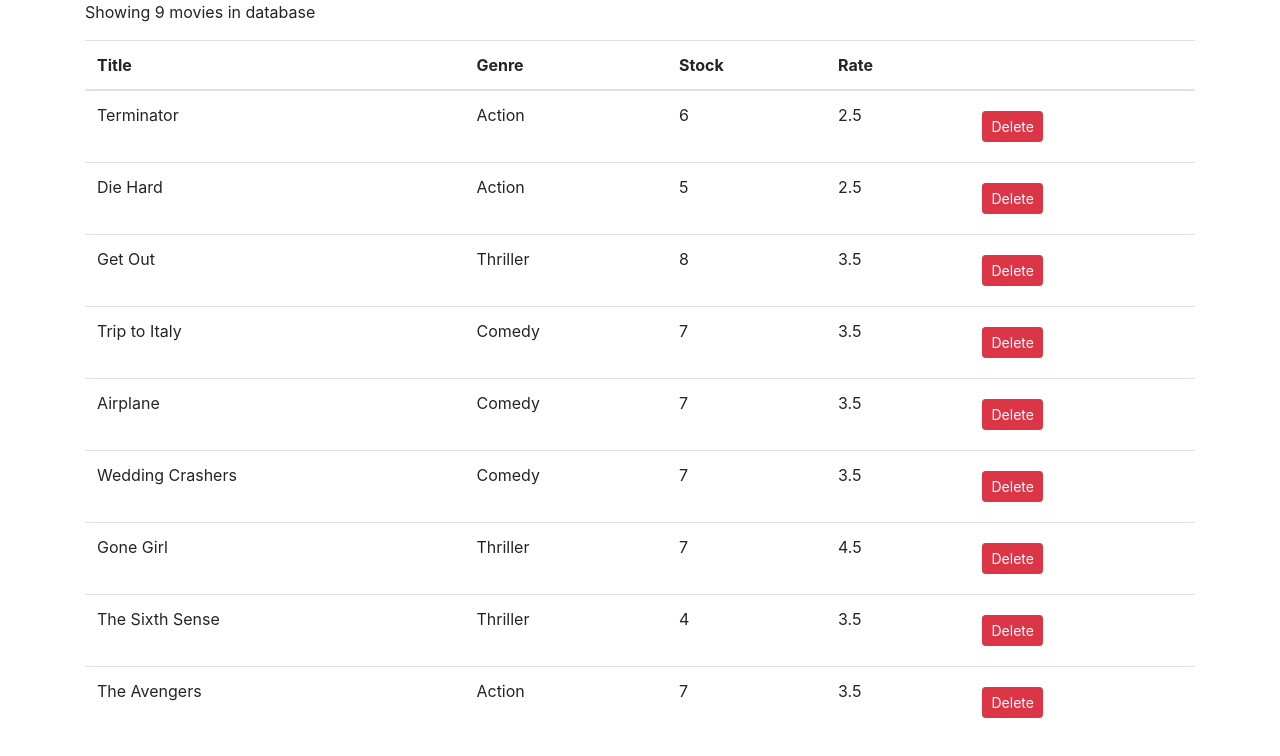
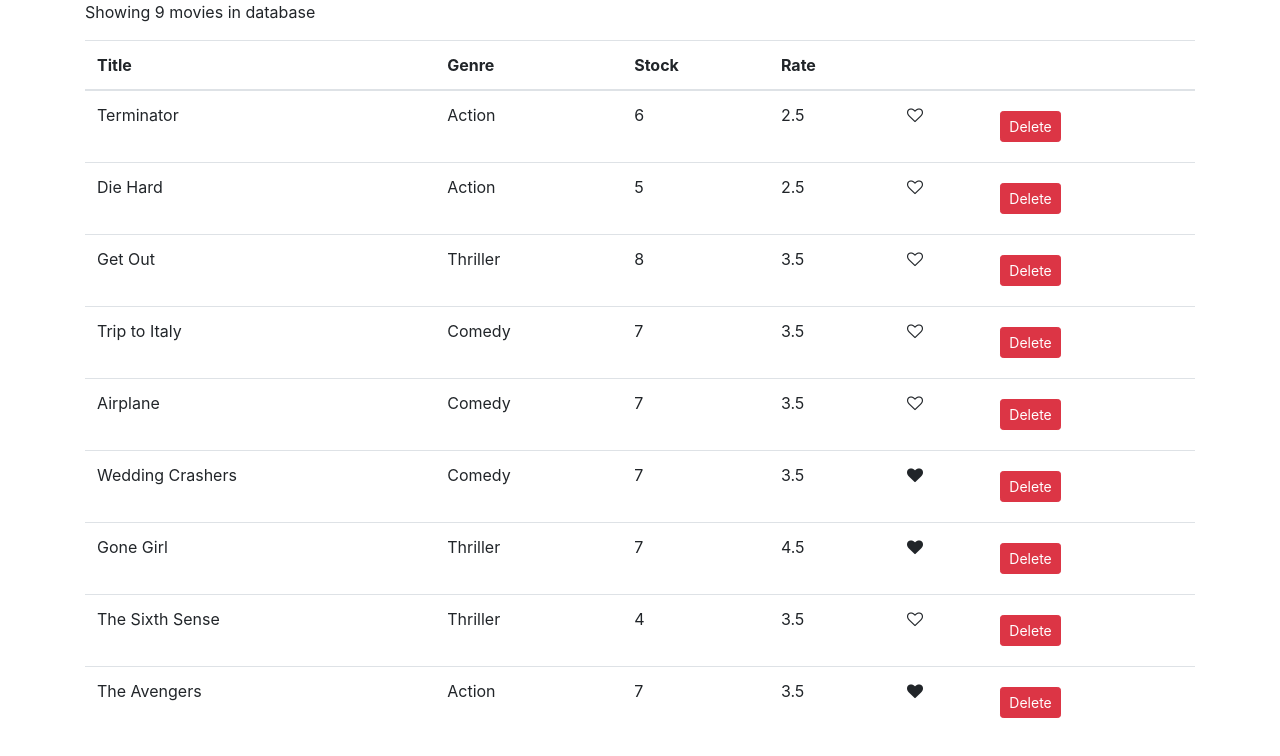
Before and after one commit to codewithz/sony-movies-app, a React (Create React App) app: page / in a window 1280 px wide. Shown: the top 756 px of the page. Built offline with nearby package versions, Linux system fonts and the light colour scheme.

Commit message:
Like Component

```diff
--- a/package.json
+++ b/package.json
@@ -7,6 +7,7 @@
     "@testing-library/react": "^12.1.2",
     "@testing-library/user-event": "^13.5.0",
     "bootstrap": "^4.1.1",
+    "font-awesome": "^4.7.0",
     "react": "^17.0.2",
     "react-dom": "^17.0.2",
     "react-scripts": "5.0.0",
--- a/src/components/MoviesComponent.jsx
+++ b/src/components/MoviesComponent.jsx
@@ -1,5 +1,6 @@
 import React, { useState } from 'react'
 import { getMovies } from '../services/fakeMovieService'
+import Like from './common/Like';
 
 export default function MoviesComponent() {
 
@@ -12,6 +13,14 @@
     }
 
     const count = movies.length;
+
+    const handleLike = (movie) => {
+        const moviesClone = [...movies];
+        const index = moviesClone.indexOf(movie);
+        moviesClone[index] = { ...movies[index] }
+        moviesClone[index].liked = !moviesClone[index].liked;
+        setMovies(moviesClone);
+    }
 
     if (count === 0) {
         return <p>There are no movies in the database</p>
@@ -27,6 +36,7 @@
                         <th>Stock</th>
                         <th>Rate</th>
                         <th></th>
+                        <th></th>
                     </tr>
                 </thead>
                 <tbody>
@@ -37,6 +47,11 @@
                                 <td>{movie.genre.name}</td>
                                 <td>{movie.numberInStock}</td>
                                 <td>{movie.dailyRentalRate}</td>
+                                <td>
+                                    <Like liked={movie.liked}
+                                        onClick={() => handleLike(movie)} />
+                                </td>
+
                                 <td>
                                     <button
                                         className="btn btn-danger btn-sm m-2"
--- a/src/components/MoviesHome.jsx
+++ b/src/components/MoviesHome.jsx
@@ -1,8 +1,14 @@
 import React from 'react'
 import MoviesComponent from './MoviesComponent'
+import Like from './common/Like'
 
 export default function MoviesHome() {
     return (
-        <MoviesComponent />
+        <div>
+            <MoviesComponent />
+            <br />
+
+        </div>
+
     )
 }
--- /dev/null
+++ b/src/components/common/Like.jsx
@@ -0,0 +1,23 @@
+import React, { useState } from 'react'
+
+export default function Like(props) {
+
+
+    const { liked } = props
+
+    let classes = "fa fa-heart";
+
+    if (!liked) {
+        classes += '-o';
+    }
+
+    return (
+
+        <i className={classes}
+            onClick={props.onClick}
+            style={{ cursor: 'pointer' }}
+        >
+
+        </i>
+    )
+}
--- a/src/index.js
+++ b/src/index.js
@@ -4,6 +4,7 @@
 import App from './App';
 import reportWebVitals from './reportWebVitals';
 import 'bootstrap/dist/css/bootstrap.css'
+import 'font-awesome/css/font-awesome.css'
 
 ReactDOM.render(
   <React.StrictMode>
--- a/src/services/fakeMovieService.jsx
+++ b/src/services/fakeMovieService.jsx
@@ -7,63 +7,72 @@
     genre: { _id: "5b21ca3eeb7f6fbccd471818", name: "Action" },
     numberInStock: 6,
     dailyRentalRate: 2.5,
-    publishDate: "2018-01-03T19:04:28.809Z"
+    publishDate: "2018-01-03T19:04:28.809Z",
+    liked: false
   },
   {
     _id: "5b21ca3eeb7f6fbccd471816",
     title: "Die Hard",
     genre: { _id: "5b21ca3eeb7f6fbccd471818", name: "Action" },
     numberInStock: 5,
-    dailyRentalRate: 2.5
+    dailyRentalRate: 2.5,
+    liked: false
   },
   {
     _id: "5b21ca3eeb7f6fbccd471817",
     title: "Get Out",
     genre: { _id: "5b21ca3eeb7f6fbccd471820", name: "Thriller" },
     numberInStock: 8,
-    dailyRentalRate: 3.5
+    dailyRentalRate: 3.5,
+    liked: false
   },
   {
     _id: "5b21ca3eeb7f6fbccd471819",
     title: "Trip to Italy",
     genre: { _id: "5b21ca3eeb7f6fbccd471814", name: "Comedy" },
     numberInStock: 7,
-    dailyRentalRate: 3.5
+    dailyRentalRate: 3.5,
+    liked: false
   },
   {
     _id: "5b21ca3eeb7f6fbccd47181a",
     title: "Airplane",
     genre: { _id: "5b21ca3eeb7f6fbccd471814", name: "Comedy" },
     numberInStock: 7,
-    dailyRentalRate: 3.5
+    dailyRentalRate: 3.5,
+    liked: false
   },
   {
     _id: "5b21ca3eeb7f6fbccd47181b",
     title: "Wedding Crashers",
     genre: { _id: "5b21ca3eeb7f6fbccd471814", name: "Comedy" },
     numberInStock: 7,
-    dailyRentalRate: 3.5
+    dailyRentalRate: 3.5,
+    liked: true
   },
   {
     _id: "5b21ca3eeb7f6fbccd47181e",
     title: "Gone Girl",
     genre: { _id: "5b21ca3eeb7f6fbccd471820", name: "Thriller" },
     numberInStock: 7,
-    dailyRentalRate: 4.5
+    dailyRentalRate: 4.5,
+    liked: true
   },
   {
     _id: "5b21ca3eeb7f6fbccd47181f",
     title: "The Sixth Sense",
     genre: { _id: "5b21ca3eeb7f6fbccd471820", name: "Thriller" },
     numberInStock: 4,
-    dailyRentalRate: 3.5
+    dailyRentalRate: 3.5,
+    liked: false
   },
   {
     _id: "5b21ca3eeb7f6fbccd471821",
     title: "The Avengers",
     genre: { _id: "5b21ca3eeb7f6fbccd471818", name: "Action" },
     numberInStock: 7,
-    dailyRentalRate: 3.5
+    dailyRentalRate: 3.5,
+    liked: true
   }
 ];
 
```
Also changed, not shown: 1 other file (tests, documents, lock files or other folders).
